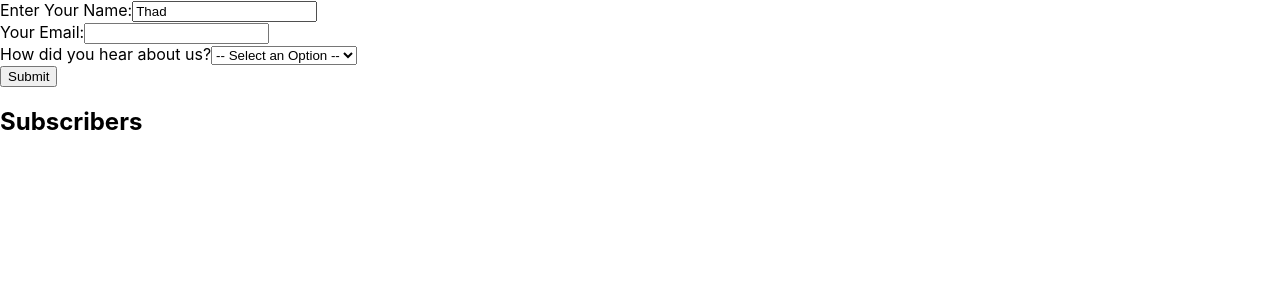
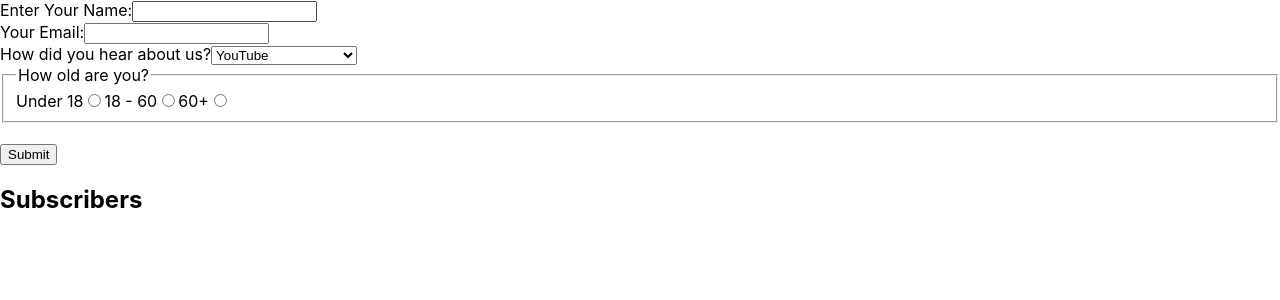
Before and after one commit to thaddeusrayd/react-playground, a React (Create React App) app: page / in a window 1280 px wide. Shown: the top 300 px of the page. Built offline with nearby package versions, Linux system fonts and the light colour scheme.

Commit message:
radio buttons

```diff
--- a/src/SubscriberForm.js
+++ b/src/SubscriberForm.js
@@ -2,8 +2,10 @@ import { useState } from "react";
 
 function SubscriberForm() {
   const initialFormState = {
-    name: "Thad",
+    name: "",
     email: "",
+    referral: "youtube",
+    age: "",
   };
   const [formData, setFormData] = useState({ ...initialFormState });
   const handleChange = ({ target }) => {
@@ -58,6 +60,43 @@ function SubscriberForm() {
         </select>
       </label>
       <br />
+      <fieldset>
+        <legend>How old are you?</legend>
+        <label htmlFor="low">
+          Under 18
+          <input
+            id="low"
+            type="radio"
+            name="age"
+            onChange={handleChange}
+            value="low"
+            checked={formData.age === "low"}
+          />
+        </label>
+        <label htmlFor="middle">
+          18 - 60
+          <input
+            id="middle"
+            type="radio"
+            name="age"
+            onChange={handleChange}
+            value="middle"
+            checked={formData.age === "middle"}
+          />
+        </label>
+        <label htmlFor="high">
+          60+
+          <input
+            id="high"
+            type="radio"
+            name="age"
+            onChange={handleChange}
+            value="middle"
+            checked={formData.age === "high"}
+          />
+        </label>
+      </fieldset>
+      <br />
       <button type="submit">Submit</button>
     </form>
   );
```
